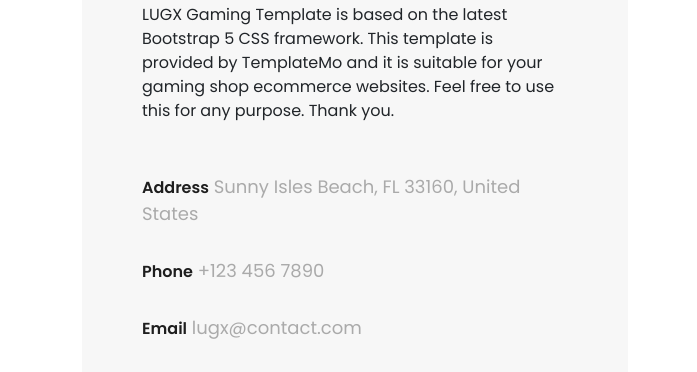
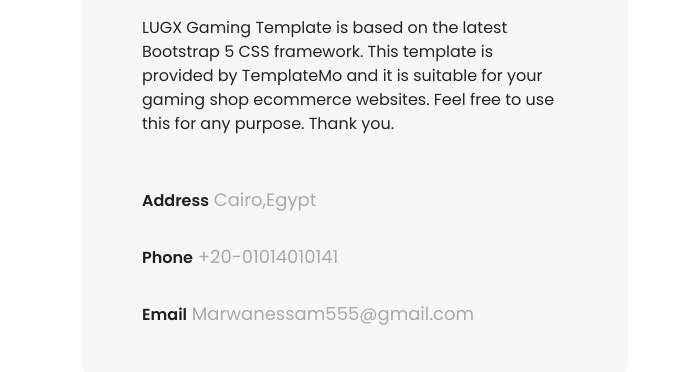
Before and after one commit to MarwanMaro/lugx-gaming, a website: page contactUs.html in a window 1280 px wide. Shown: the part 935-1307 px from the top of the page, 0-697 px from the left. Drawn offline with nearby package versions, Linux system fonts and the light colour scheme; grey boxes are pictures that could not be loaded; a web font is replaced by a local one.

Commit message:
Edit Information

```diff
--- a/contactUs.html
+++ b/contactUs.html
@@ -78,9 +78,9 @@
                             by TemplateMo and it is suitable for your gaming shop ecommerce websites. Feel free to use this
                             for any purpose. Thank you.</p>
                         <ul>
-                            <li><span>Address</span> Sunny Isles Beach, FL 33160, United States</li>
-                            <li><span>Phone</span> +123 456 7890</li>
-                            <li><span>Email</span> lugx@contact.com</li>
+                            <li><span>Address</span> Cairo,Egypt</li>
+                            <li><span>Phone</span> +20-01014010141</li>
+                            <li><span>Email</span> Marwanessam555@gmail.com</li>
                         </ul>
                     </div>
                 </div>
```
